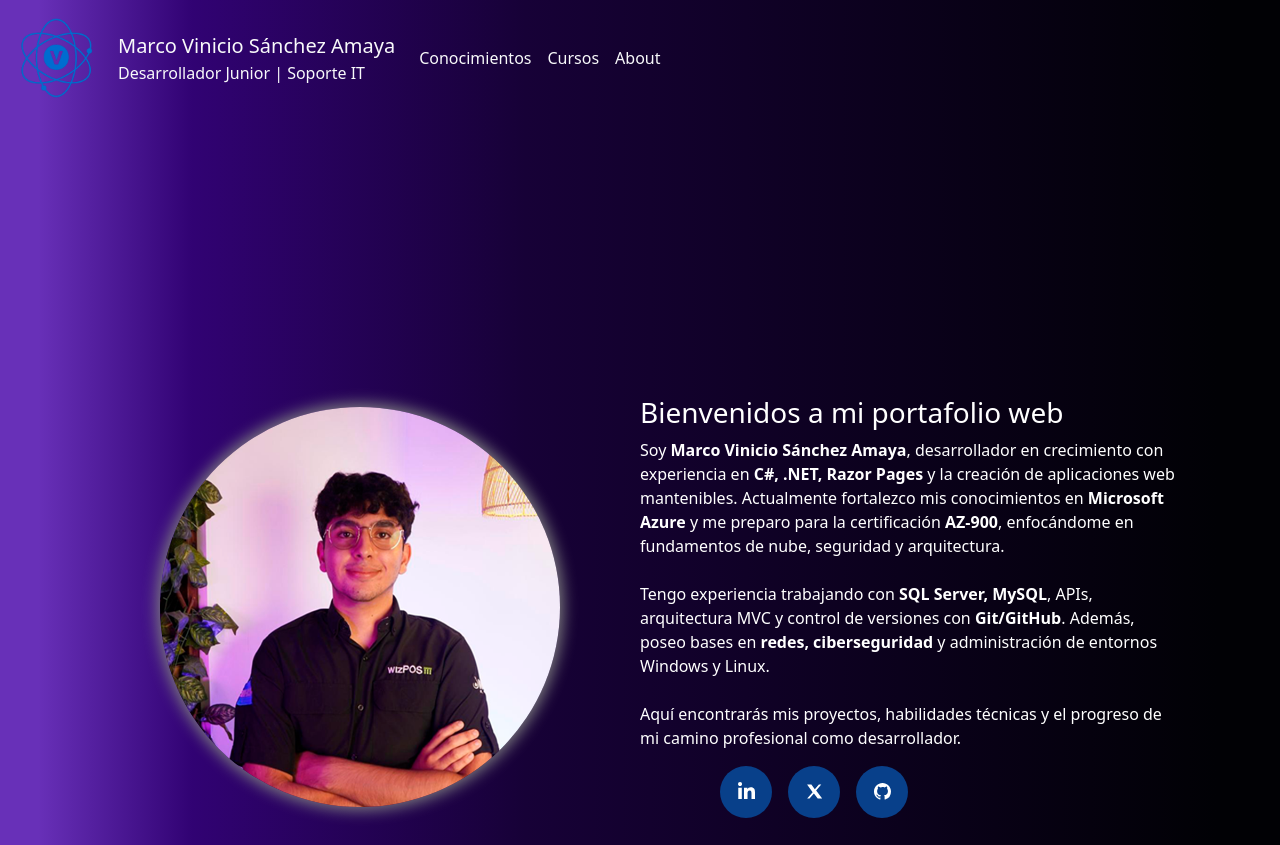
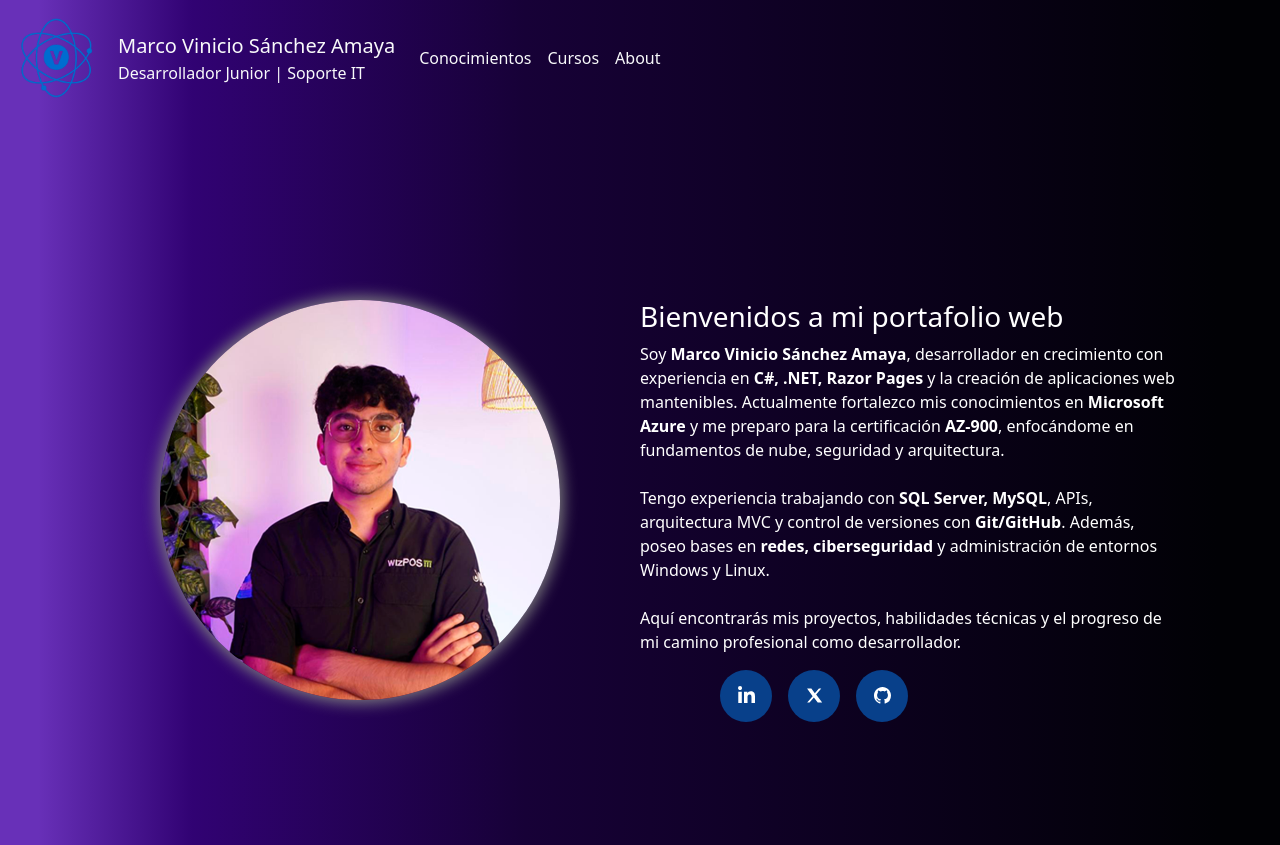
Before and after one commit to Vini-19/Vini-19, a plain HTML site: page index.html in a window 1280 px wide. Shown: the top 845 px of the page. Drawn offline with Linux system fonts and the light colour scheme.

Commit message:
correcion de intro de informacion para que se mire mas arriba

```diff
--- a/css/styles.css
+++ b/css/styles.css
@@ -13,8 +13,9 @@ body {
 
 .intro-img-perfil {
   border-radius: 100%;
-  width: 200px;
-  height: 200px;
+  margin-bottom: 10rem;
+  width: 400px;
+  height: 400px;
   box-shadow: gray 0px 0px 15px 3px;
 }
 
@@ -23,7 +24,7 @@ body {
 }
 
 .container-intro {
-  margin-top: 16rem;
+  margin-top: 10rem;
   margin-bottom: 8rem;
 }
 
@@ -90,7 +91,7 @@ body {
 }
 
 .a_link:hover {
-  background-color: #d8e0e9;
+  background-color: #4f52f838;
   transform: scale(1.05);
 }
 
--- a/index.html
+++ b/index.html
@@ -86,7 +86,7 @@
         <!-- Contenedor interno que centra el contenido -->
         <div class="container container-intro">
 
-            <div class="row g-1 position-relative">
+            <div class="row g-1 position-relative ">
 
                 <!-- ============================
                  Columna de la imagen de perfil
@@ -95,8 +95,7 @@
                 <div class="col-md-6 mb-md-0 p-md-4 d-flex align-items-center justify-content-center">
 
                     <!-- Imagen circular o rectangular según tu CSS -->
-                    <img class="intro-img-perfil" src="img/img laboral/Foto Perfil.png" alt="imagen perfil"
-                        style="width: 400px; height: 400px;">
+                    <img class="intro-img-perfil" src="img/img laboral/Foto Perfil.png" alt="imagen perfil">
                 </div>
 
                 <!-- ============================
@@ -280,12 +279,11 @@
     <div class="panel mt-4 mb-4" id="conocimientos">
         <div class="container">
             <h1 class="text-center text-light">Experiencia laboral</h1>
-            <p class="text-center text-light">Tengo un año de experiencia en area de Soporte IT de sistemas de computo especificamente de puntos de
+            <p class="text-center text-light">Tengo un año de experiencia en area de Soporte IT de sistemas de computo
+                especificamente de puntos de
                 venta
                 configuración de equipo completo hasta configuración basicas
-                para red y servidores NAS para respaldo de información empresarial.
-            </p>
-            <p class="text-center text-light">Experiencia en capacitación de personal a nivel tecnico como teorico dependiendo al tipo de persona que
+                para red y servidores NAS para respaldo de información empresarial. dependiendo al tipo de persona que
                 estoy
                 capacitando, igualmente experiencia en uso de base de datos en MySQL
                 para la gestión de productos y servicios en puntos de venta.
```
